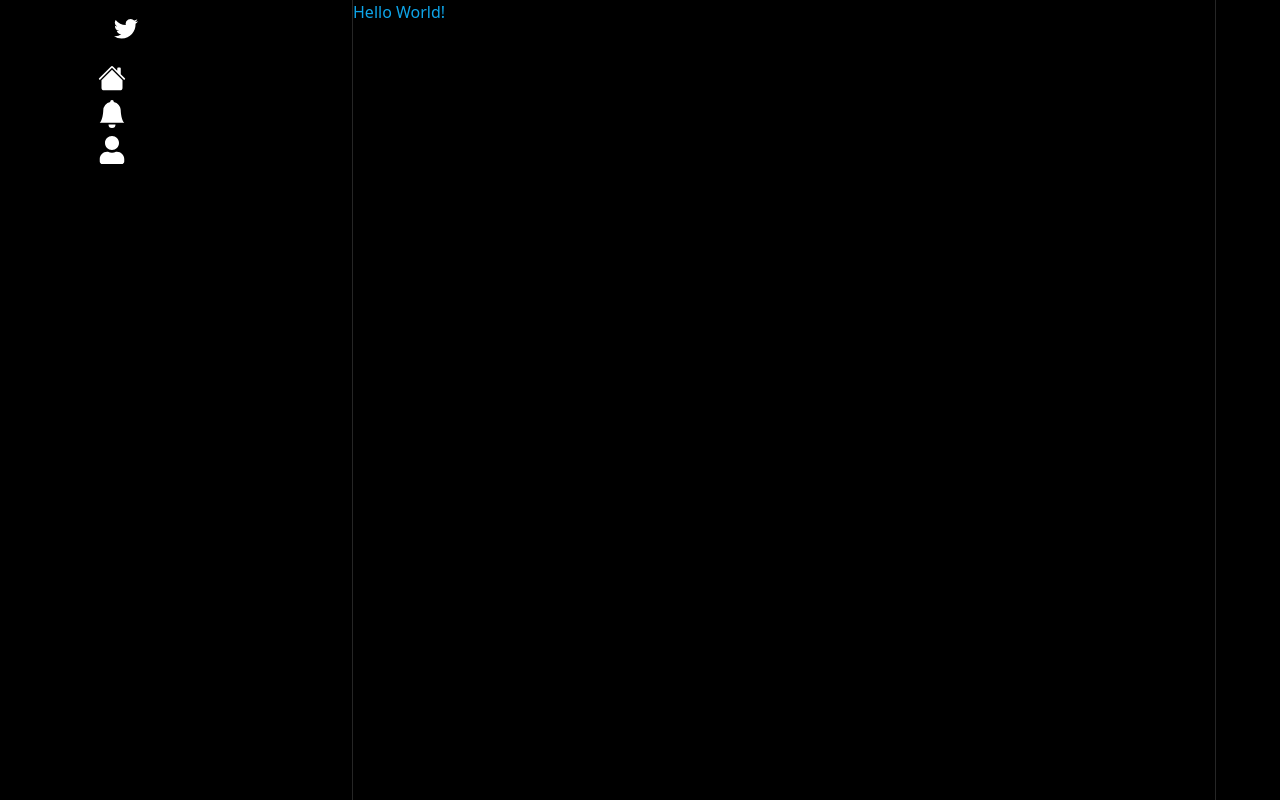
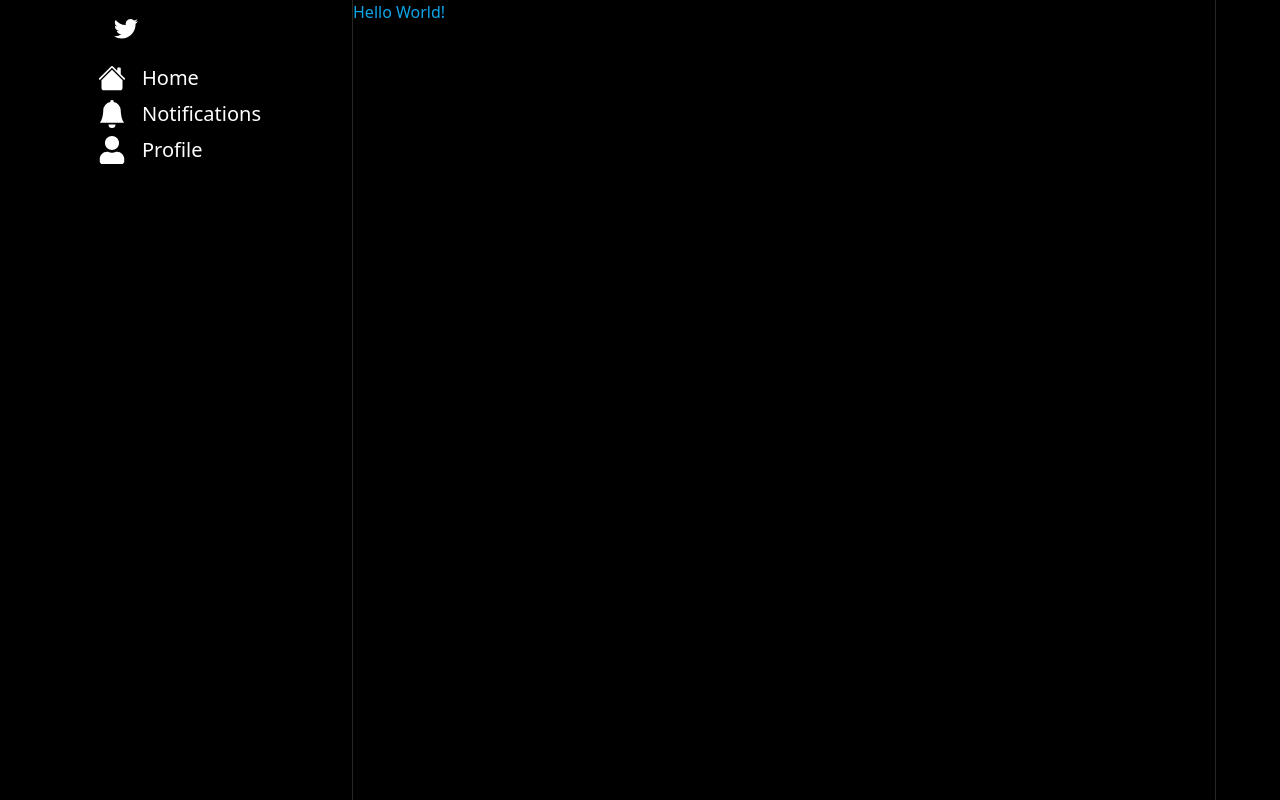
Before and after one commit to michaelorina/fullstack-twitter-clone, a Next.js app: page / in a window 1280 px wide. Built offline with nearby package versions, Linux system fonts and the light colour scheme.

Commit message:
create label paragraph

```diff
--- a/components/layout/SidebarItem.tsx
+++ b/components/layout/SidebarItem.tsx
@@ -43,6 +43,9 @@ const SidebarItem: React.FC<SidebarItemProps>= ({
             cursor-pointer
             ">
                 <Icon size={28} color="white"/>
+                <p className="hidden lg:block text-white text-xl">
+                    {label}
+                </p>
             </div>
         </div>
     );
```
